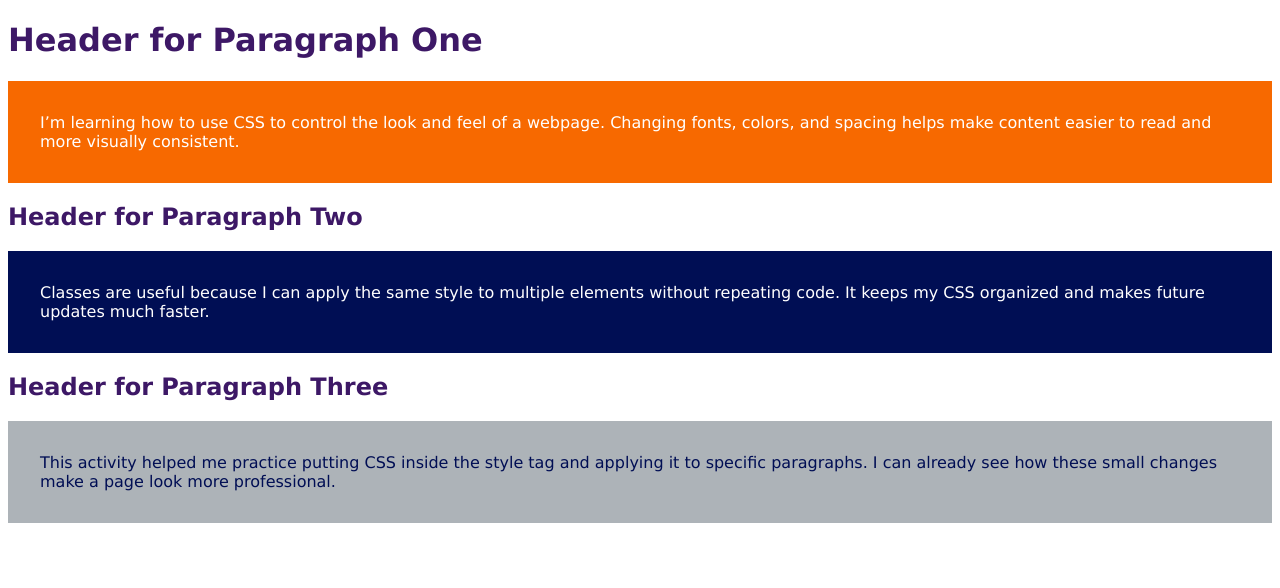
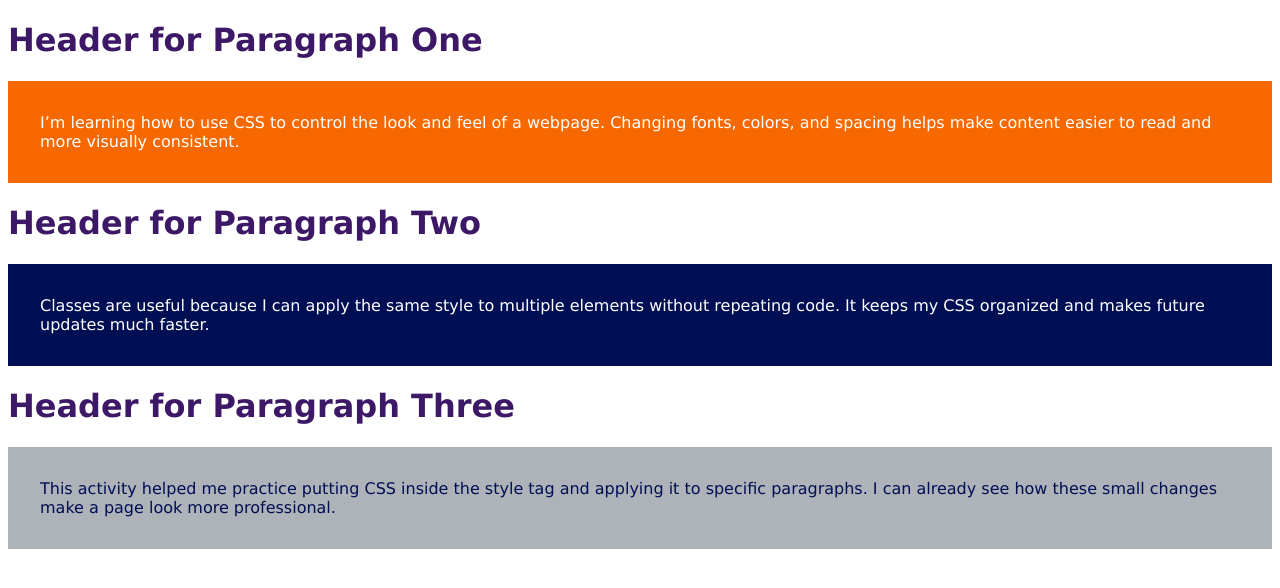
Before and after one commit to asysoeva/ist263, a plain HTML site: page lab08/participation08.html in a window 1280 px wide. Drawn offline with Linux system fonts and the light colour scheme.

Commit message:
UPDATED part8

```diff
--- a/lab08/participation08.html
+++ b/lab08/participation08.html
@@ -12,6 +12,12 @@
       h1,
       h2 {
         color: #3d1866;
+      }
+
+
+      h2 {
+        font-size: 2em;
+        margin: 0.67em 0;
       }
 
       .paragraph1 {
@@ -35,7 +41,7 @@
   </head>
 
   <body>
-    <h1>Header for Paragraph One</h1>
+    <h2>Header for Paragraph One</h2>
     <p class="paragraph1">
       I’m learning how to use CSS to control the look and feel of a webpage. Changing fonts, colors, and spacing helps make content easier to read and more visually consistent.
     </p>
```
